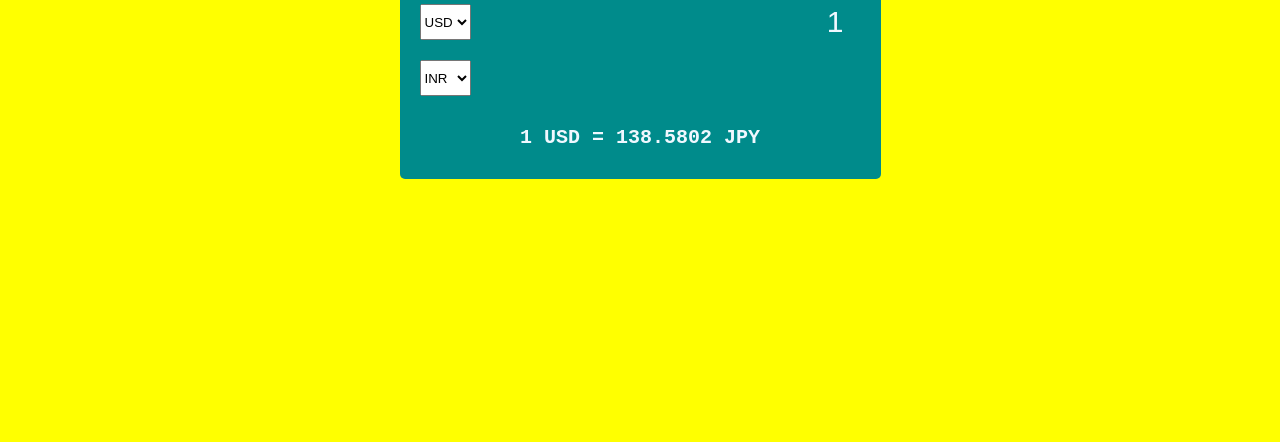
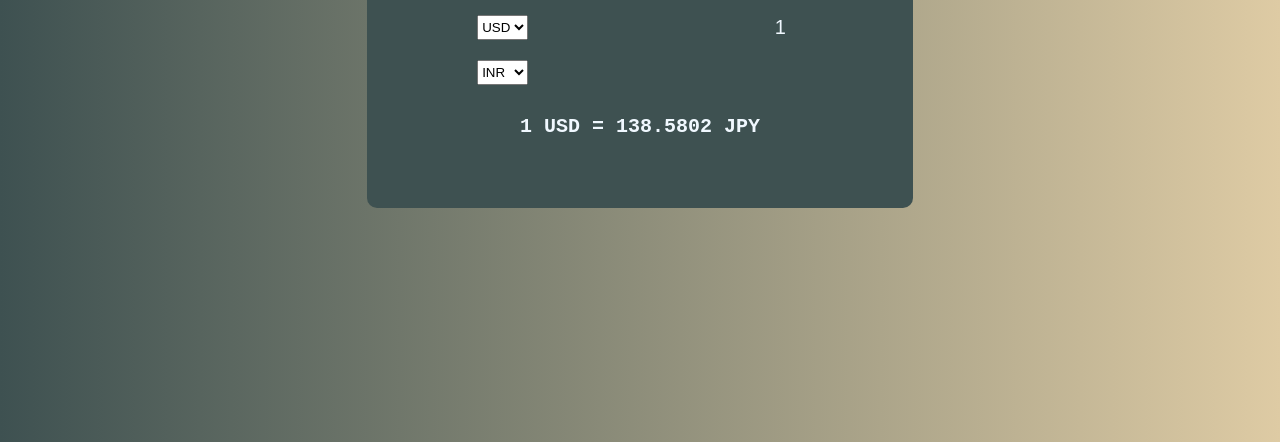
Before and after one commit to Rajesh-Devo/Currency-converter, a plain HTML site: page index.html in a window 1280 px wide. Shown: the part 358-800 px from the top of the page. Drawn offline with Linux system fonts and the light colour scheme; no server answers.

Commit message:
Update style.css

```diff
--- a/style.css
+++ b/style.css
@@ -1,5 +1,5 @@
 body{
-    background-color: yellow ;
+    background:linear-gradient(to right,#3E5151,#DECBA4) ;
     display: flex;
     flex-direction: row;
     height: 100vh;
@@ -12,18 +12,22 @@ body{
 }
 
 .container{
-    background-color: darkcyan;
+    background-color: #3E5151;
     color: aliceblue;
-    padding: 10px;
-    border-radius: 5px;
+    padding: 50px 100px 50px 100px;
+    border-radius: 10px;
     display: flex;
     flex-direction: column;
     text-align: center;
+    /* height: 300px;
+    width: 500px; */
+    /* gap:50px;
+    column-gap: 100px; */
 }
 
 
 .currency-container{
-    padding: 20px;
+    padding: 60px;
     display: flex;
     justify-content: space-between;
 
@@ -36,7 +40,7 @@ body{
 .currency-container input{
     border: 0;
     background: transparent;
-    font-size: 30px;
+    font-size: 20px;
     text-align: right;
     color: aliceblue;
 }
```
